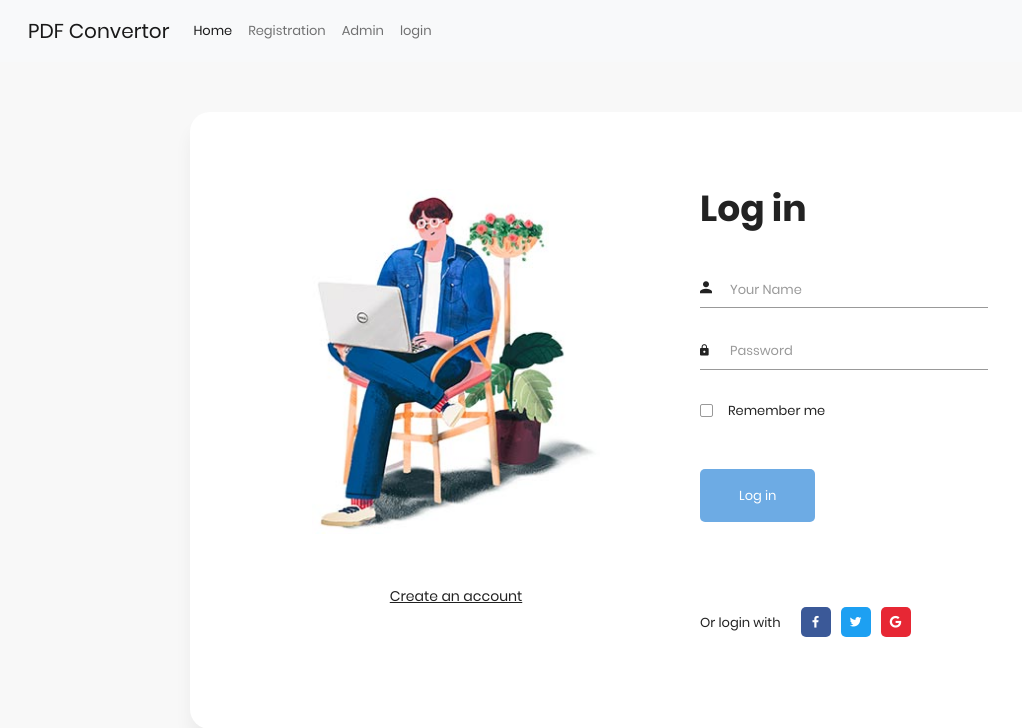
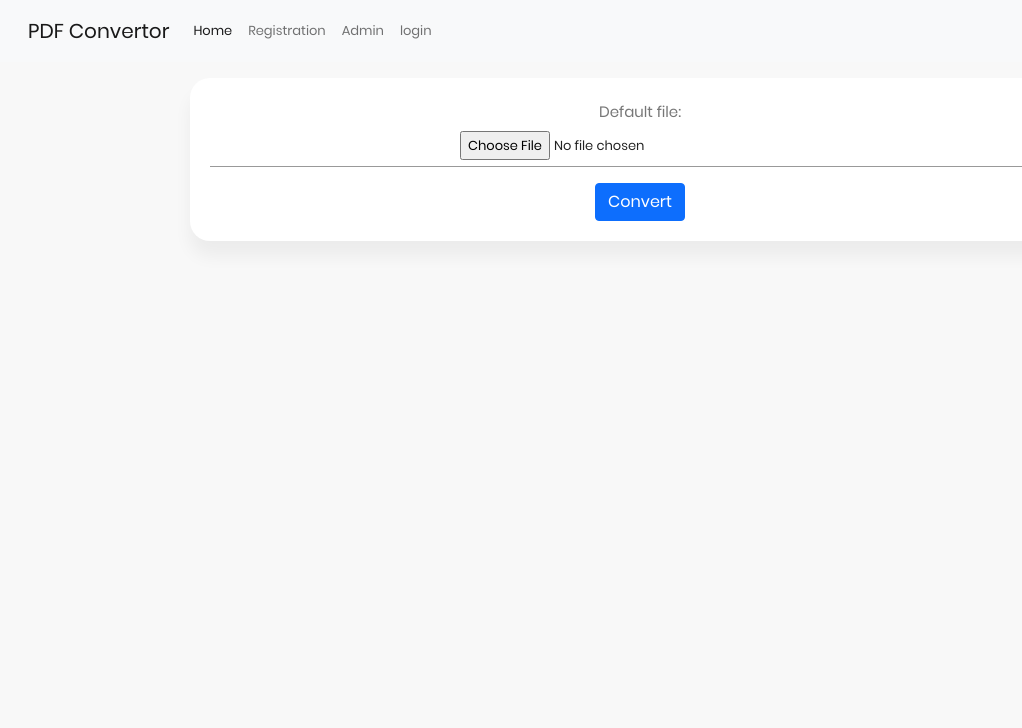
Before and after one commit to Prakashchandra-007/file_format_convertor, a Django app: page / in a window 1280 px wide. Shown: the top 728 px of the page, without its empty margins (0-1022 px from the left). Run offline with Django 3.2, Linux system fonts and the light colour scheme; some libraries are stand-ins or nearby versions.

Commit message:
update file

```diff
--- a/file_convertor/urls.py
+++ b/file_convertor/urls.py
@@ -5,11 +5,13 @@ from file_convertor import views
 
 app_name = 'file_convertor'
 urlpatterns = [
-
-    path('', views.user_login, name='index'),
+    path('', views.main_page),
+    path('landing', views.main_page, name='index'),
     path('main_page', views.upload_file, name='main_page'),
     path('register', views.register, name='register'),
     path('user_login', views.user_login, name='user_login'),
     path('logout/', views.user_logout, name="logout"),
-    path('conver', views.conver, name='conver')
+    path('conver', views.conver, name='conver'),
+    path('download_page', views.download_page, name="download_page"),
+    path('download/', views.download_file, name="download"),
 ]
--- a/file_convertor/views.py
+++ b/file_convertor/views.py
@@ -1,3 +1,4 @@
+
 from django.shortcuts import render
 from file_convertor.forms import UserProfileInfoForm, UserForm
 # Create your views here.
@@ -7,6 +8,9 @@ from django.http import HttpResponseRedirect, HttpResponse
 from django.urls import reverse
 from django.contrib.auth import authenticate, login, logout
 from .forms import UploadFileForm
+
+import mimetypes
+import os
 
 
 def index(request):
@@ -66,6 +70,7 @@ def user_logout(request):
     return HttpResponseRedirect(reverse('file_convertor:index'))
 
 
+@login_required
 def upload_file(request):
     if request.method == 'POST':
         form = UploadFileForm(request.POST, request.FILES)
@@ -74,14 +79,15 @@ def upload_file(request):
 
             handle_uploaded_file(request.FILES['file'])
 
-            return HttpResponseRedirect('main_page.html')
+            return HttpResponseRedirect('landing')
     else:
         form = UploadFileForm()
     return render(request, 'main_page.html', {'form': form})
 
 
 def handle_uploaded_file(f):
-    with open('/home/prakash/doc_covert_proj/static/upload/'+f.name, 'wb+') as destination:
+    BASE_DIR = os.path.dirname(os.path.dirname(os.path.abspath(__file__)))
+    with open(BASE_DIR + '/static/upload/download.txt', 'wb+') as destination:
         for chunk in f.chunks():
             destination.write(chunk)
 
@@ -89,3 +95,30 @@ def handle_uploaded_file(f):
 def conver(request):
     print("working>>>>>>>>>>>>>>>>")
     return HttpRespons('final tuns')
+#  download file
+
+
+def download_page(request):
+
+    return render(request, 'download.html')
+
+
+def download_file(request):
+    # Define Django project base directory
+    BASE_DIR = os.path.dirname(os.path.dirname(os.path.abspath(__file__)))
+    # Define text file name
+    filename = 'test.txt'
+    # Define the full file path
+
+    filepath = BASE_DIR + '/static/upload/' + filename
+
+    # Open the file for reading content
+    path = open(filepath, 'r')
+    # Set the mime type
+    mime_type, _ = mimetypes.guess_type(filepath)
+    # Set the return value of the HttpResponse
+    response = HttpResponse(path, content_type=mime_type)
+    # Set the HTTP header for sending to browser
+    response['Content-Disposition'] = "attachment; filename=%s" % filename
+    # Return the response value
+    return response
--- a/templates/main_page.html
+++ b/templates/main_page.html
@@ -2,12 +2,16 @@
 
 <div class="container mt-3 text-center" style="padding: 20px">
   <p>Default file:</p>
-  <form method="post" enctype="multipart/form-data">
+  <form
+    method="post"
+    action="{% url 'file_convertor:download_page' %}"
+    enctype="multipart/form-data"
+  >
     {% csrf_token %}
     <input type="file" id="myFile" name="file" style="padding-left: 250px" />
 
     <div class="mt-3 text-center" style="">
-      <button type="submit" class="btn btn-primary">Submit</button>
+      <button type="submit" class="btn btn-primary">Convert</button>
     </div>
   </form>
   {% comment %} <--d--!> {% endcomment %} {% comment %}
```
Also changed, not shown: templates/download.html (added, +8 -0 lines), db.sqlite3, static/upload/test.txt (added).
